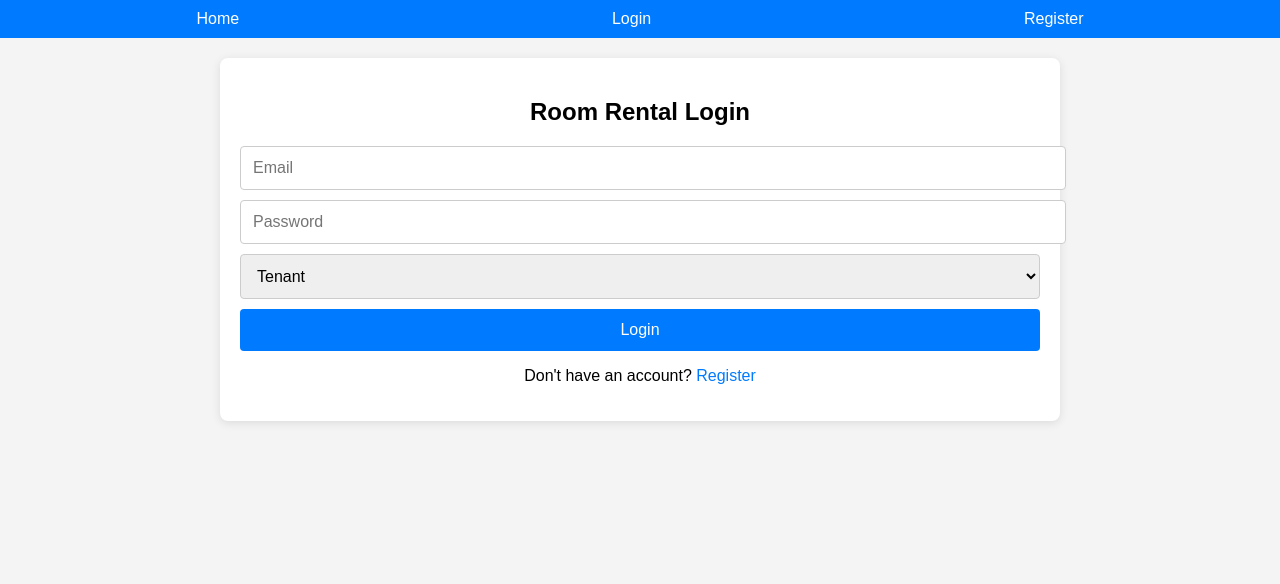
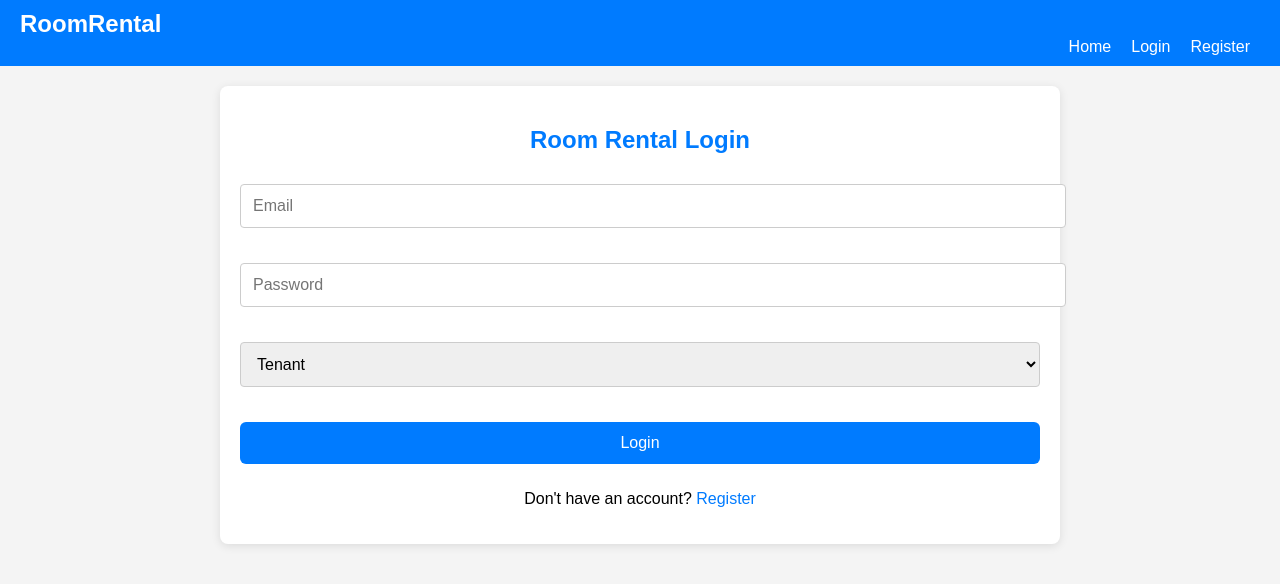
Before and after one commit to Bibek021/room-rental-platform, a React (Create React App) app in the folder frontend/: page /login in a window 1280 px wide. Shown: the top 584 px of the page. Built offline with nearby package versions, Linux system fonts and the light colour scheme.

Commit message:
Updated Navbar.js, CreateRoom.js, and added CSS files

```diff
--- a/frontend/src/components/Navbar.js
+++ b/frontend/src/components/Navbar.js
@@ -1,38 +1,48 @@
-// Purpose: Navigation bar with role-based links
+import React, { useState } from 'react';
 import { Link, useNavigate } from 'react-router-dom';
 import { isAuthenticated, getUserRole, logout } from '../utils/auth';
+import './Navbar.css';
 
 const Navbar = () => {
   const isAuth = isAuthenticated();
   const role = getUserRole();
   const navigate = useNavigate();
+  const [menuOpen, setMenuOpen] = useState(false);
 
   const handleLogout = () => {
     logout();
     navigate('/login');
   };
 
+  const toggleMenu = () => setMenuOpen(!menuOpen);
+
   return (
-    <nav style={{ background: '#007bff', padding: '10px', color: 'white' }}>
-      <ul style={{ display: 'flex', listStyle: 'none', justifyContent: 'space-around' }}>
-        <li><Link to="/" style={{ color: 'white', textDecoration: 'none' }}>Home</Link></li>
+    <nav className="navbar">
+      <div className="navbar-header">
+        <Link to="/" className="navbar-logo">RoomRental</Link>
+        <button className="hamburger" onClick={toggleMenu}>
+          ☰
+        </button>
+      </div>
+      <ul className={`navbar-links ${menuOpen ? 'active' : ''}`}>
+        <li><Link to="/" onClick={toggleMenu}>Home</Link></li>
         {isAuth && role === 'landlord' && (
-          <li><Link to="/create-room" style={{ color: 'white', textDecoration: 'none' }}>Create Room</Link></li>
+          <li><Link to="/create-room" onClick={toggleMenu}>Create Room</Link></li>
         )}
         {isAuth && role === 'tenant' && (
-          <li><Link to="/create-request" style={{ color: 'white', textDecoration: 'none' }}>Request Room</Link></li>
+          <li><Link to="/create-request" onClick={toggleMenu}>Request Room</Link></li>
         )}
         {isAuth && (role === 'landlord' || role === 'admin') && (
-          <li><Link to="/manage-requests" style={{ color: 'white', textDecoration: 'none' }}>Manage Requests</Link></li>
+          <li><Link to="/manage-requests" onClick={toggleMenu}>Manage Requests</Link></li>
         )}
         {!isAuth ? (
           <>
-            <li><Link to="/login" style={{ color: 'white', textDecoration: 'none' }}>Login</Link></li>
-            <li><Link to="/register" style={{ color: 'white', textDecoration: 'none' }}>Register</Link></li>
+            <li><Link to="/login" onClick={toggleMenu}>Login</Link></li>
+            <li><Link to="/register" onClick={toggleMenu}>Register</Link></li>
           </>
         ) : (
           <li>
-            <button onClick={handleLogout} style={{ background: 'none', border: 'none', color: 'white', cursor: 'pointer' }}>
+            <button onClick={() => { toggleMenu(); handleLogout(); }} className="logout-button">
               Logout
             </button>
           </li>
--- /dev/null
+++ b/frontend/src/pages/CreateRequest.css
@@ -0,0 +1,89 @@
+/* frontend/src/pages/CreateRequest.css */
+
+.container {
+  max-width: 600px;
+  margin: 0 auto;
+  padding: 20px;
+}
+
+h2 {
+  text-align: center;
+  color: #007bff;
+}
+
+form {
+  display: flex;
+  flex-direction: column;
+  gap: 15px;
+}
+
+select,
+textarea {
+  padding: 10px;
+  font-size: 1rem;
+  border: 1px solid #ccc;
+  border-radius: 6px;
+}
+
+textarea {
+  resize: vertical;
+  min-height: 100px;
+}
+
+button[type="submit"] {
+  padding: 12px;
+  background-color: #007bff;
+  color: white;
+  border: none;
+  border-radius: 6px;
+  font-size: 1rem;
+  cursor: pointer;
+  transition: background-color 0.3s ease;
+}
+
+button[type="submit"]:hover {
+  background-color: #0056b3;
+}
+
+/* Room details box */
+.room-details {
+  border: 1px solid #ccc;
+  padding: 15px;
+  background: #f9f9f9;
+  border-radius: 6px;
+}
+
+.room-details h3 {
+  margin-top: 0;
+  color: #333;
+}
+
+/* Image grid */
+.image-preview {
+  display: flex;
+  flex-wrap: wrap;
+  gap: 10px;
+}
+
+.image-preview img {
+  width: 100px;
+  height: 100px;
+  object-fit: cover;
+  border-radius: 4px;
+}
+
+/* Responsive tweaks */
+@media (max-width: 600px) {
+  .container {
+    padding: 10px;
+  }
+
+  button[type="submit"] {
+    font-size: 0.95rem;
+  }
+
+  select,
+  textarea {
+    font-size: 0.95rem;
+  }
+}
--- a/frontend/src/pages/CreateRequest.js
+++ b/frontend/src/pages/CreateRequest.js
@@ -1,8 +1,10 @@
-// Purpose: Page for tenants to create a request for a room
+// frontend/src/pages/CreateRequest.js
+
 import { useState, useEffect } from 'react';
 import { useNavigate } from 'react-router-dom';
 import axios from 'axios';
 import { setAuthHeader } from '../utils/auth';
+import './CreateRequest.css';
 
 const CreateRequest = () => {
   const [rooms, setRooms] = useState([]);
@@ -12,7 +14,6 @@ const CreateRequest = () => {
   const [error, setError] = useState('');
   const navigate = useNavigate();
 
-  // Purpose: Fetch all rooms for selection
   useEffect(() => {
     const fetchRooms = async () => {
       try {
@@ -26,7 +27,6 @@ const CreateRequest = () => {
     fetchRooms();
   }, []);
 
-  // Purpose: Fetch and display details of selected room
   useEffect(() => {
     if (selectedRoom) {
       const room = rooms.find(r => r._id === selectedRoom);
@@ -36,7 +36,6 @@ const CreateRequest = () => {
     }
   }, [selectedRoom, rooms]);
 
-  // Purpose: Handle form submission
   const handleSubmit = async (e) => {
     e.preventDefault();
     if (!selectedRoom) {
@@ -45,12 +44,10 @@ const CreateRequest = () => {
     }
     try {
       setAuthHeader();
-      console.log('Sending request payload:', { room: selectedRoom, message }); // Debug
       const response = await axios.post(`${process.env.REACT_APP_API_URL}/request`, {
         room: selectedRoom,
-        message: message || undefined // Ensure message is sent, undefined if empty
+        message: message || undefined,
       });
-      console.log('Request response:', response.data); // Debug
       alert('Request submitted successfully!');
       navigate('/');
     } catch (err) {
@@ -78,21 +75,20 @@ const CreateRequest = () => {
         </select>
 
         {roomDetails && (
-          <div style={{ border: '1px solid #ccc', padding: '10px', margin: '10px 0' }}>
+          <div className="room-details">
             <h3>Room Details</h3>
             <p><strong>Title:</strong> {roomDetails.title}</p>
             <p><strong>Description:</strong> {roomDetails.description}</p>
             <p><strong>Price:</strong> Rs {roomDetails.price}</p>
             <p><strong>Address:</strong> {roomDetails.location?.address || 'N/A'}</p>
             <p><strong>Category:</strong> {roomDetails.category?.name || 'N/A'}</p>
-            <div style={{ display: 'flex', gap: '10px', flexWrap: 'wrap' }}>
+            <div className="image-preview">
               {roomDetails.images && roomDetails.images.length > 0 ? (
                 roomDetails.images.map((image, index) => (
                   <img
                     key={index}
                     src={`${process.env.REACT_APP_BASE_URL}${image}`}
                     alt={`Room ${roomDetails.title} ${index + 1}`}
-                    style={{ width: '100px', height: '100px', objectFit: 'cover' }}
                     onError={(e) => console.error(`Failed to load image: ${process.env.REACT_APP_BASE_URL}${image}`)}
                   />
                 ))
--- /dev/null
+++ b/frontend/src/pages/CreateRoom.css
@@ -0,0 +1,86 @@
+/* frontend/src/pages/CreateRoom.css */
+
+.container {
+  max-width: 600px;
+  margin: 0 auto;
+  padding: 20px;
+}
+
+h2 {
+  text-align: center;
+  color: #007bff;
+}
+
+form {
+  display: flex;
+  flex-direction: column;
+  gap: 15px;
+}
+
+input[type="text"],
+input[type="number"],
+textarea,
+select,
+input[type="file"] {
+  padding: 10px;
+  font-size: 1rem;
+  border: 1px solid #ccc;
+  border-radius: 6px;
+}
+
+textarea {
+  resize: vertical;
+  min-height: 100px;
+}
+
+button[type="submit"] {
+  padding: 12px;
+  background-color: #007bff;
+  color: white;
+  border: none;
+  border-radius: 6px;
+  font-size: 1rem;
+  cursor: pointer;
+  transition: background-color 0.3s ease;
+}
+
+button[type="submit"]:hover {
+  background-color: #0056b3;
+}
+
+.error {
+  color: red;
+  font-weight: 600;
+}
+
+.help-text {
+  font-size: 0.9rem;
+  color: #555;
+}
+
+.map-container {
+  height: 250px;
+  margin: 10px 0;
+  border-radius: 6px;
+  overflow: hidden;
+  border: 1px solid #ccc;
+}
+
+/* Responsive */
+@media (max-width: 600px) {
+  .container {
+    padding: 10px;
+  }
+
+  button[type="submit"] {
+    font-size: 0.95rem;
+  }
+
+  input[type="text"],
+  input[type="number"],
+  textarea,
+  select,
+  input[type="file"] {
+    font-size: 0.95rem;
+  }
+}
```
Also changed, not shown: frontend/src/pages/CreateRoom.js (+29 -26 lines), 1 other file (tests, documents, lock files or other folders).
